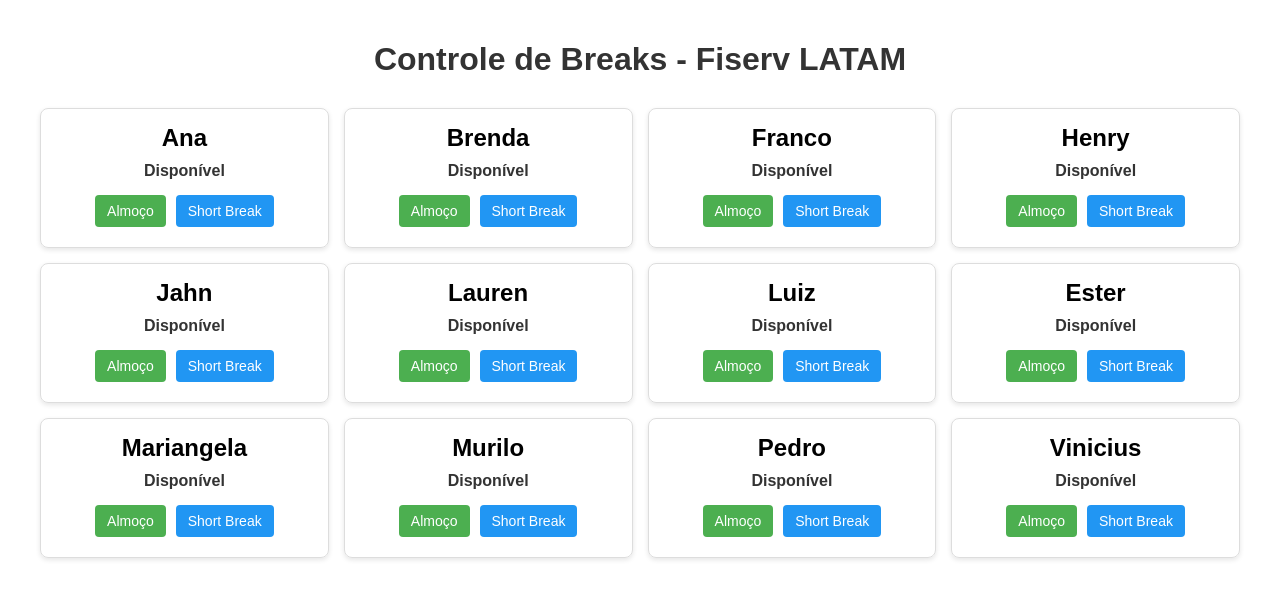
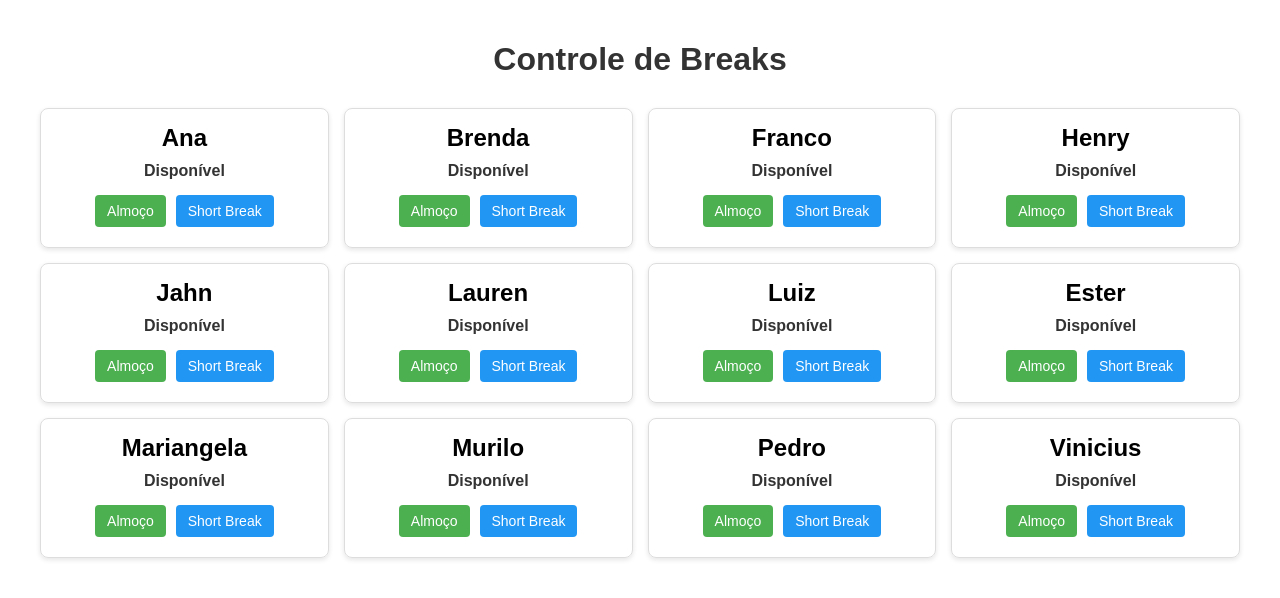
Before and after one commit to marciormp/breakscontrol, a plain HTML site: page index.html in a window 1280 px wide. Drawn offline with Linux system fonts and the light colour scheme.

Commit message:
Update index.html

```diff
--- a/index.html
+++ b/index.html
@@ -3,7 +3,7 @@
 <head>
     <meta charset="UTF-8">
     <meta name="viewport" content="width=device-width, initial-scale=1.0">
-    <title>Controle de Breaks - Fiserv LATAM</title>
+    <title>Controle de Breaks</title>
     <style>
         body {
             font-family: Arial, sans-serif;
@@ -81,7 +81,7 @@
     </style>
 </head>
 <body>
-    <h1>Controle de Breaks - Fiserv LATAM</h1>
+    <h1>Controle de Breaks</h1>
 
     <div class="team-container" id="teamContainer">
         <!-- Membros da equipe serão gerados aqui -->
```
